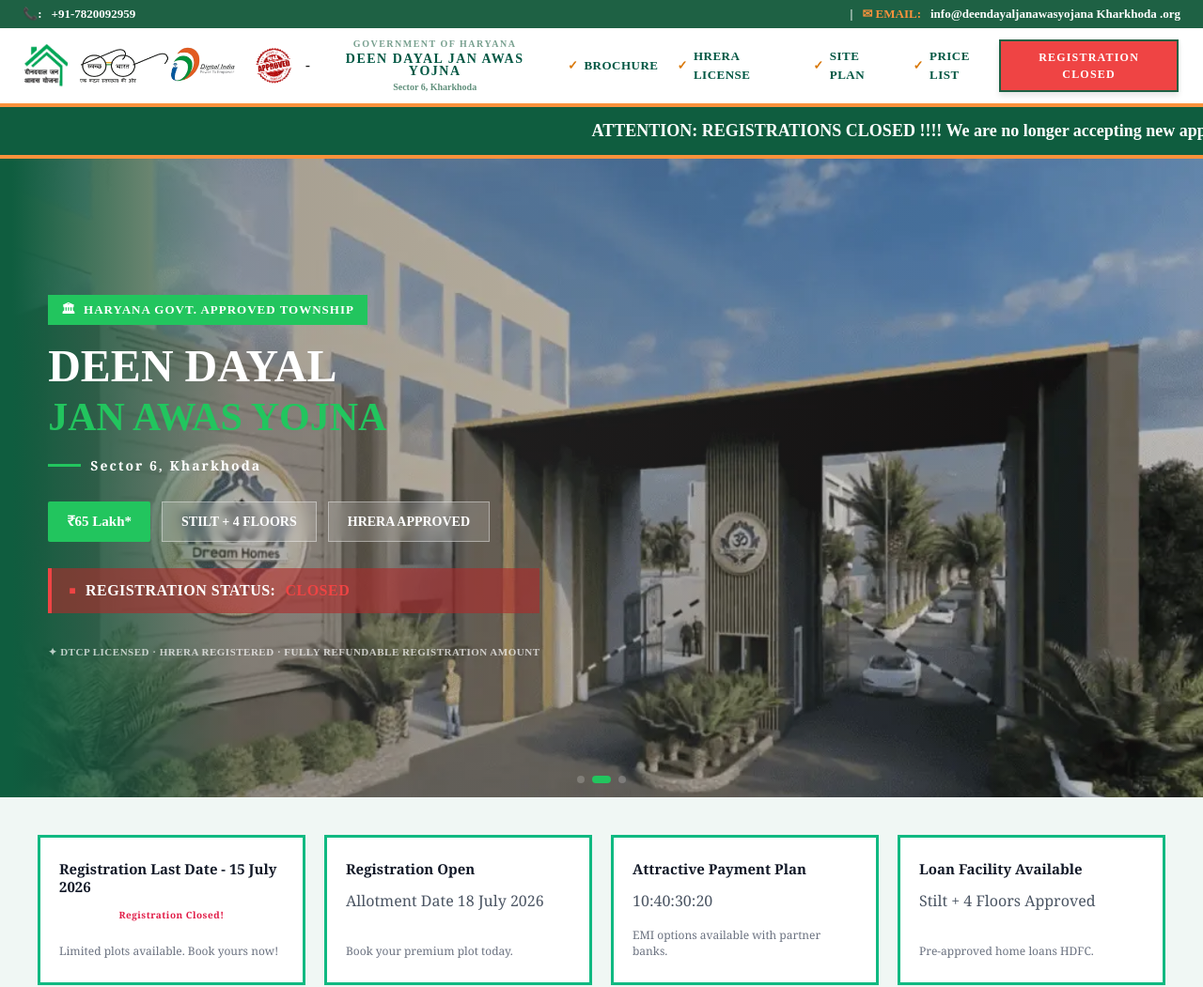
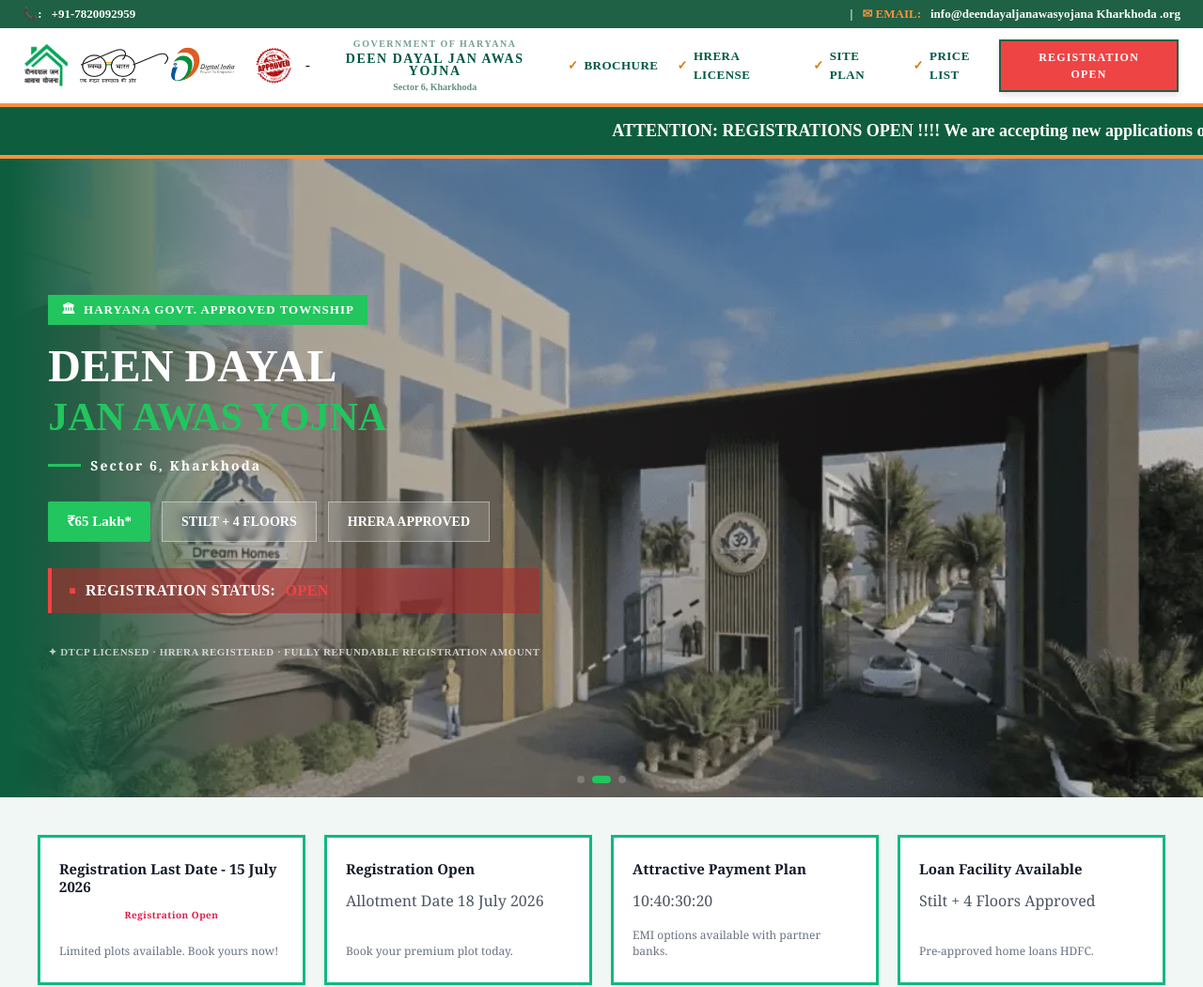
Before and after one commit to RitikaChaurasiya06/Kharkhoda-, a Next.js app: page / in a window 1280 px wide. Shown: the top 1051 px of the page at 94% size. Built offline with nearby package versions, Linux system fonts and the light colour scheme.

Commit message:
REGISTRESTION OPEN

```diff
--- a/app/components/Banner/Banner.tsx
+++ b/app/components/Banner/Banner.tsx
@@ -65,7 +65,7 @@
                   {/* Registration Status Alert */}
                   <div className={styles.statusAlert}>
                     <span className={styles.squareDot}>■</span>
-                    REGISTRATION STATUS: <span className={styles.closedText}>CLOSED</span>
+                    REGISTRATION STATUS: <span className={styles.closedText}>OPEN</span>
                   </div>
 
                   {/* Bottom Footer Text within banner */}
@@ -87,7 +87,7 @@
     {/* Card 1 */}
     <div className={styles.featureCard}>
       <h3>Registration Last Date - 15 July 2026</h3>
-      <p className={styles.dangerText}>Registration Closed!</p>
+      <p className={styles.dangerText}>Registration Open</p>
       <p className={styles.subText}>Limited plots available. Book yours now!</p>
     </div>
 
--- a/app/components/NavBar/NavBar.tsx
+++ b/app/components/NavBar/NavBar.tsx
@@ -47,7 +47,7 @@
         <button className={styles.registerBtn}>
           REGISTRATION
           <br />
-          CLOSED
+          OPEN
         </button>
 
       </div>
@@ -60,7 +60,7 @@
 
         <div className={styles.marquee}>
           <div className={styles.track}>
-            ATTENTION: REGISTRATIONS CLOSED !!!! We are no longer accepting new applications or registration amounts. *** Active applications are under review by the allotment committee. *** REGISTRATION LAST DATE:
+            ATTENTION: REGISTRATIONS OPEN !!!! We are accepting new applications or registration amounts. *** Active applications are under review by the allotment committee. *** REGISTRATION LAST DATE:
           </div>
         </div>
 
```
